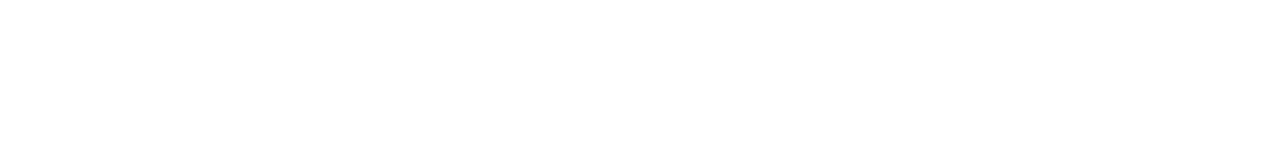
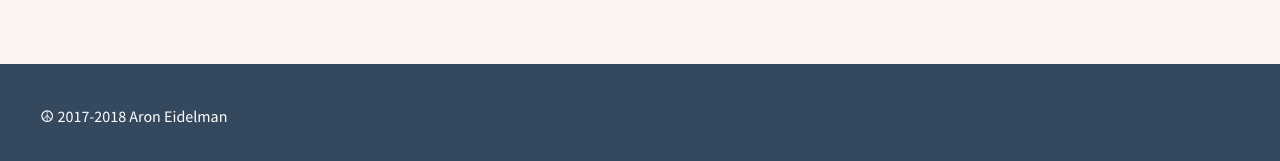
Before and after one commit to h3xar0n/spinozapp-v3, a Vue app: page /affects in a window 1280 px wide. Shown: the part 1101-1262 px from the top of the page. Before the commit the page ends 1100 px from the top, so only its background shows below. Built offline with nearby package versions, Linux system fonts and the light colour scheme.

Commit message:
Add footer

```diff
--- a/src/App.vue
+++ b/src/App.vue
@@ -1,17 +1,20 @@
 <template>
   <div id="app">
-    <app-header></app-header>
-    <router-view class="view"></router-view>
+    <app-header />
+    <router-view class="view" />
+    <app-footer/>
   </div>
 </template>
 
 <script>
 import Header from './components/Header.vue'
+import Footer from './components/Footer.vue'
 
 export default {
   name: 'app',
   components: {
-    appHeader: Header
+    appHeader: Header,
+    appFooter: Footer
   }
 }
 </script>
@@ -22,10 +25,10 @@ export default {
   -moz-osx-font-smoothing: grayscale;
   text-align: center;
   color: #2c3e50;
-  padding-top: 100px;
-
+  padding-top: 65px;
   background-color: #fdf3f3;
 }
-
-
+.view {
+  padding-bottom: 100px
+}
 </style>
--- /dev/null
+++ b/src/components/Footer.vue
@@ -0,0 +1,19 @@
+<template>
+  <footer>
+      <p>
+          ☮ 2017-2018 Aron Eidelman
+      </p>
+  </footer>
+</template>
+
+<style>
+    footer {
+        color: white;
+        background: #35495e;
+        height: 100px;
+        padding: 40px;
+    }
+    footer p {
+        text-align: left;
+    }
+</style>
```
